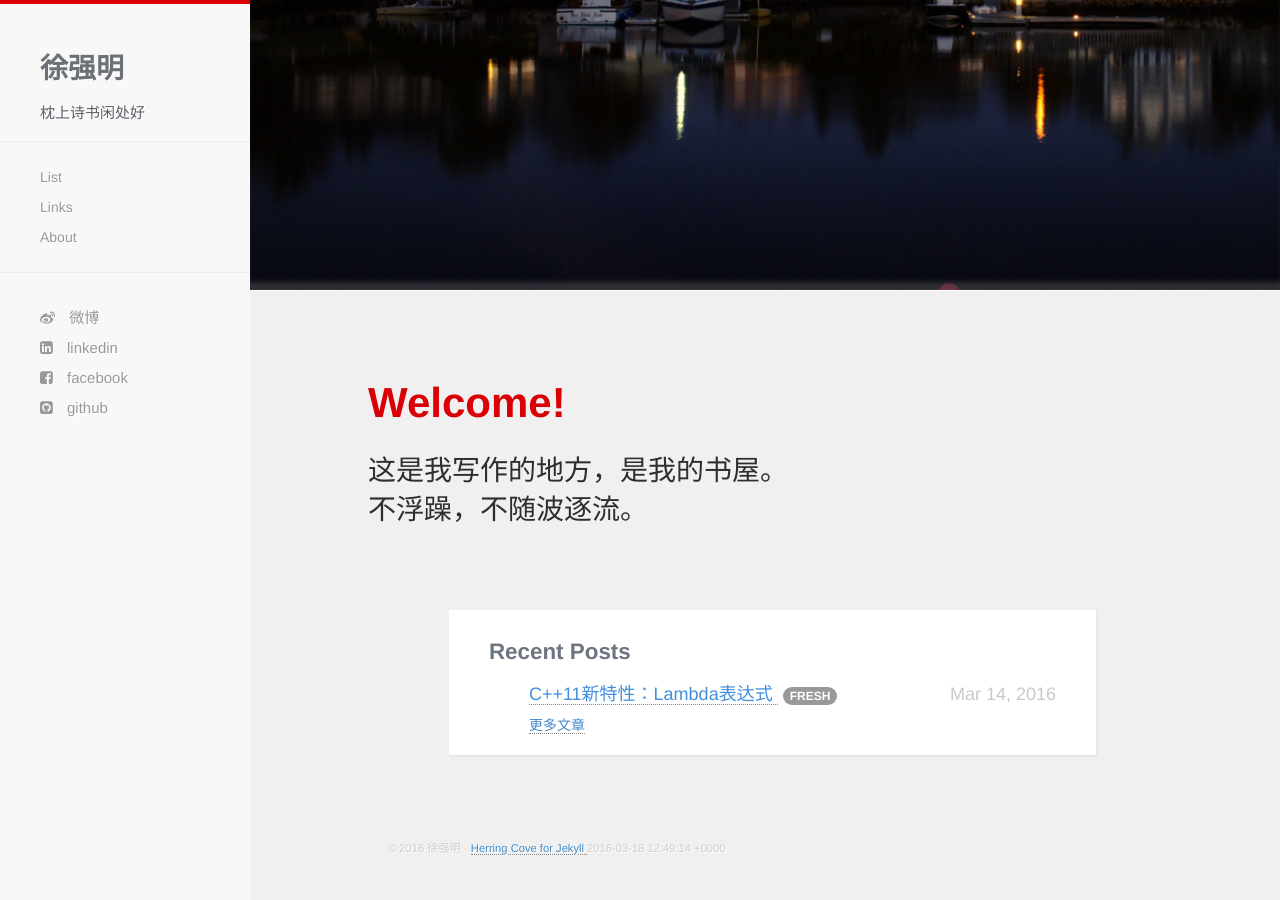
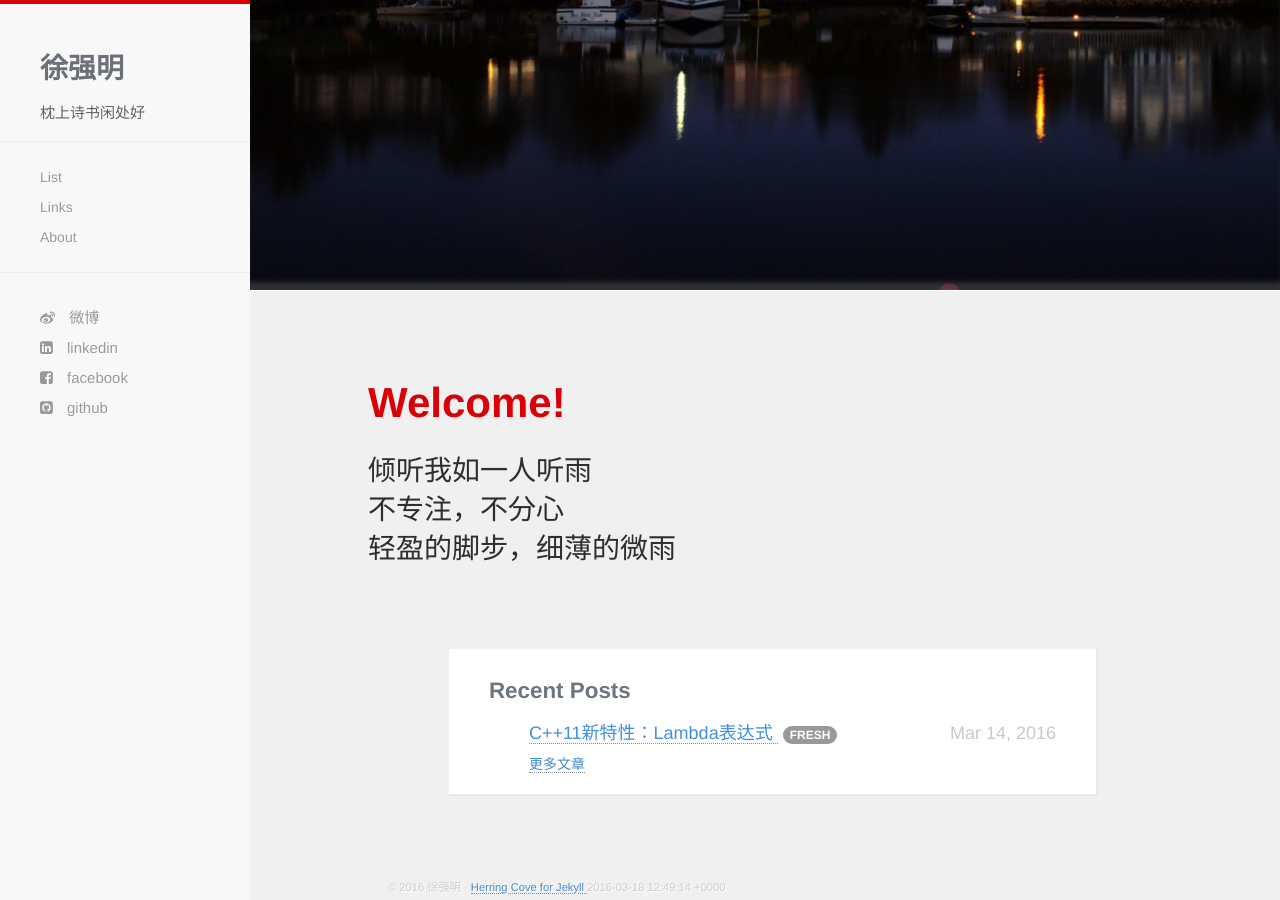
Before and after one commit to xuqiangm/xuqiangm.github.io, a Jekyll site: the page built from index.html, in a window 1280 px wide and 900 px high, scrolled down 413 px. Built offline with Jekyll 4.4.1, drawn with Linux system fonts in a browser that asks for light colours; nearby versions of some CDN libraries; Markdown is read by kramdown in place of the engine named in the settings; before the commit the page ends 1274 px from its top, so only the background shows below that.

Commit message:
更改欢迎语

```diff
--- a/_includes/greeting.html
+++ b/_includes/greeting.html
@@ -2,8 +2,9 @@
   <div class="container">
     <div id="welcome-greeting">
       <h1>Welcome!</h1>
-      <h2>这是我写作的地方，是我的书屋。<br/>
-      不浮躁，不随波逐流。
+      <h2>倾听我如一人听雨<br/>
+          不专注，不分心<br/>
+          轻盈的脚步，细薄的微雨
       </h2>
       <hr />
     </div>
```
